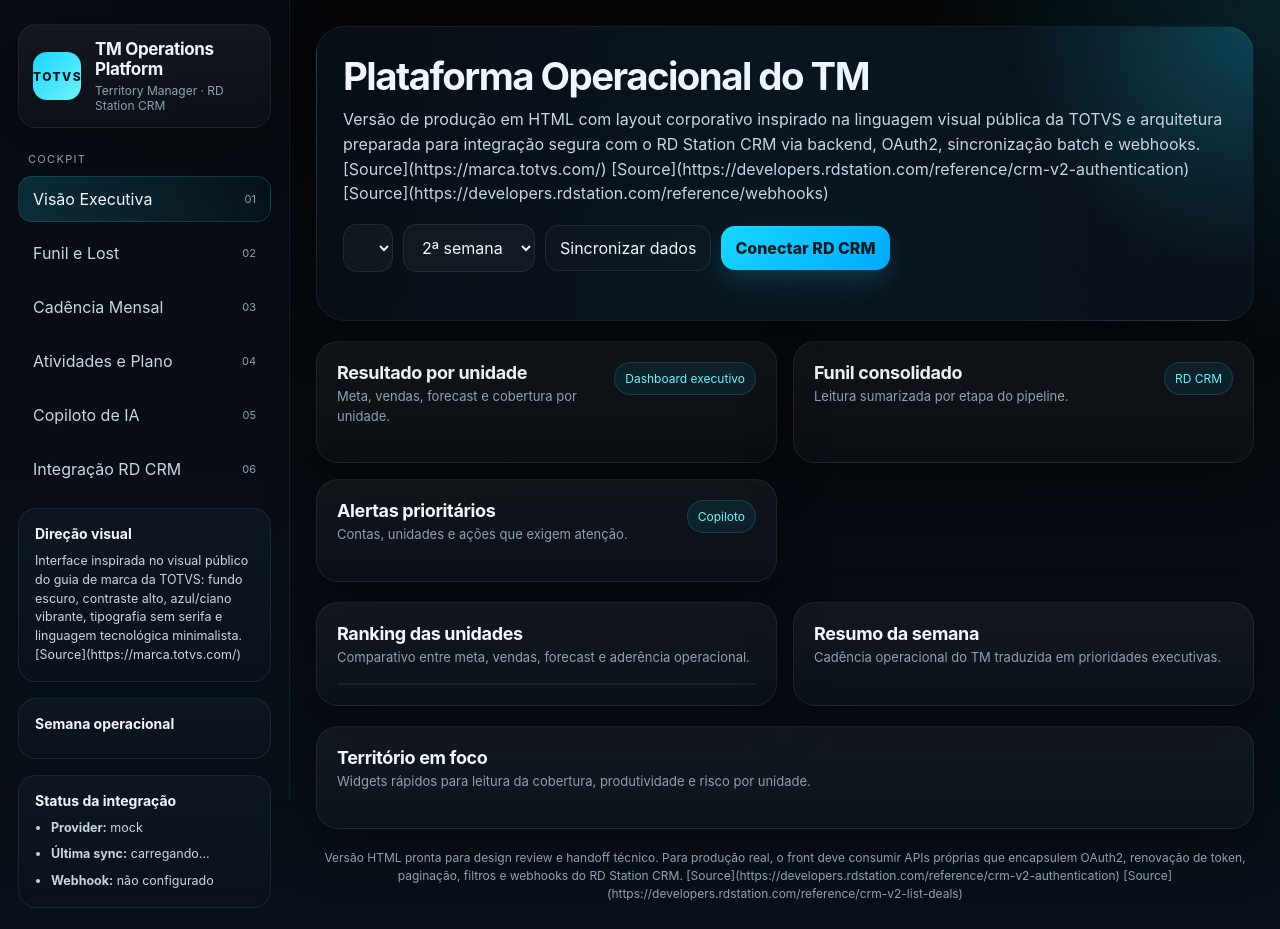
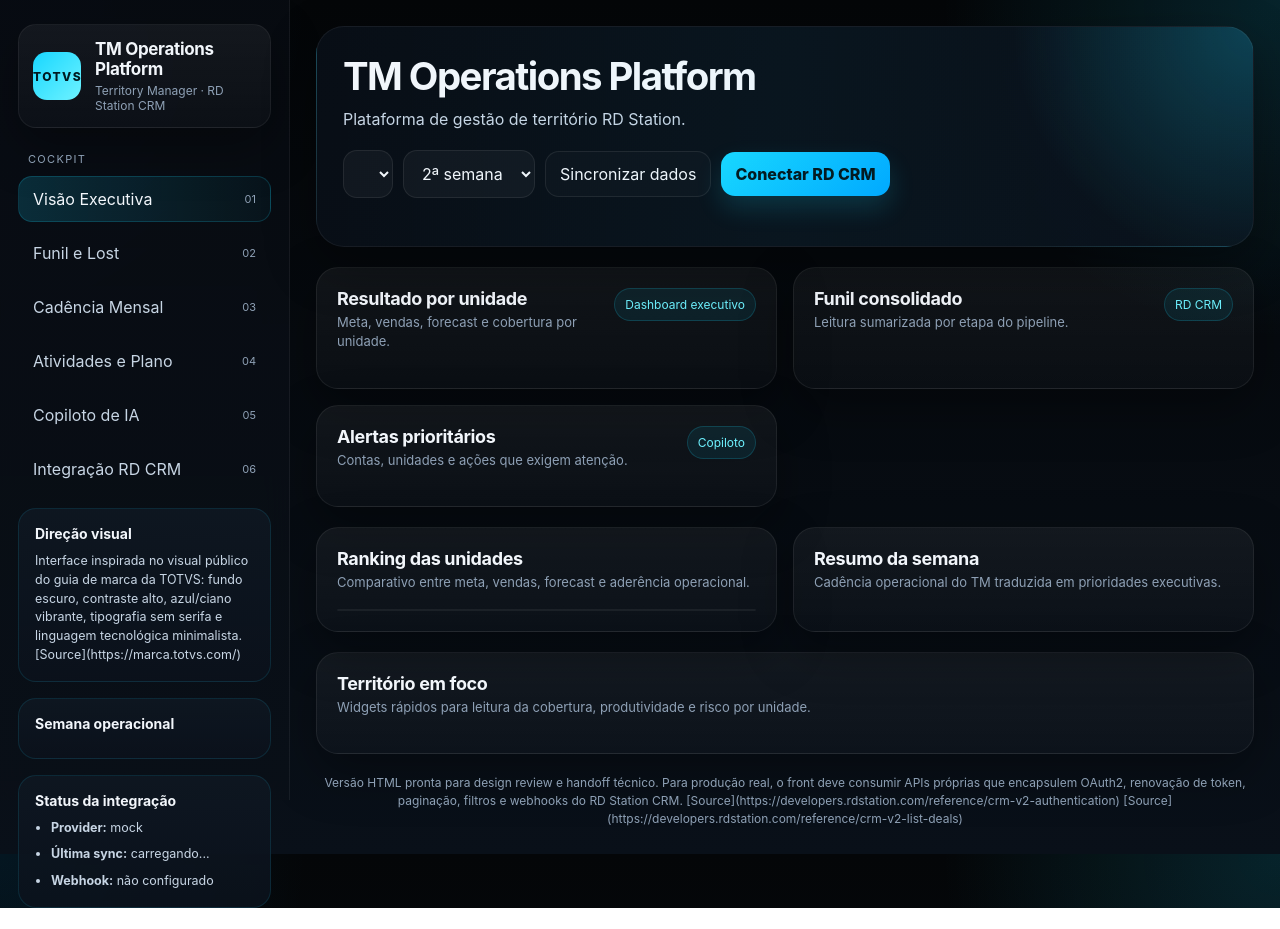
Before and after one commit to Ruanmf89/front_tmplatform, a plain HTML site: page index.html in a window 1280 px wide. After the commit the page ends 908 px from the top, so only its background shows below. Drawn offline with Linux system fonts and the light colour scheme.

Commit message:
Change title to 'TM Operations Platform' and update description
Updated the title and description of the TM platform.

```diff
--- a/index.html
+++ b/index.html
@@ -763,8 +763,8 @@
         <section class="hero">
           <div class="hero-top">
             <div class="hero-title">
-              <h2>Plataforma Operacional do TM</h2>
-              <p>Versão de produção em HTML com layout corporativo inspirado na linguagem visual pública da TOTVS e arquitetura preparada para integração segura com o RD Station CRM via backend, OAuth2, sincronização batch e webhooks. [Source](https://marca.totvs.com/) [Source](https://developers.rdstation.com/reference/crm-v2-authentication) [Source](https://developers.rdstation.com/reference/webhooks)</p>
+              <h2>TM Operations Platform</h2>
+              <p>Plataforma de gestão de território RD Station.</p>
             </div>
             <div class="toolbar">
               <select id="unitFilter" class="field"></select>
```
